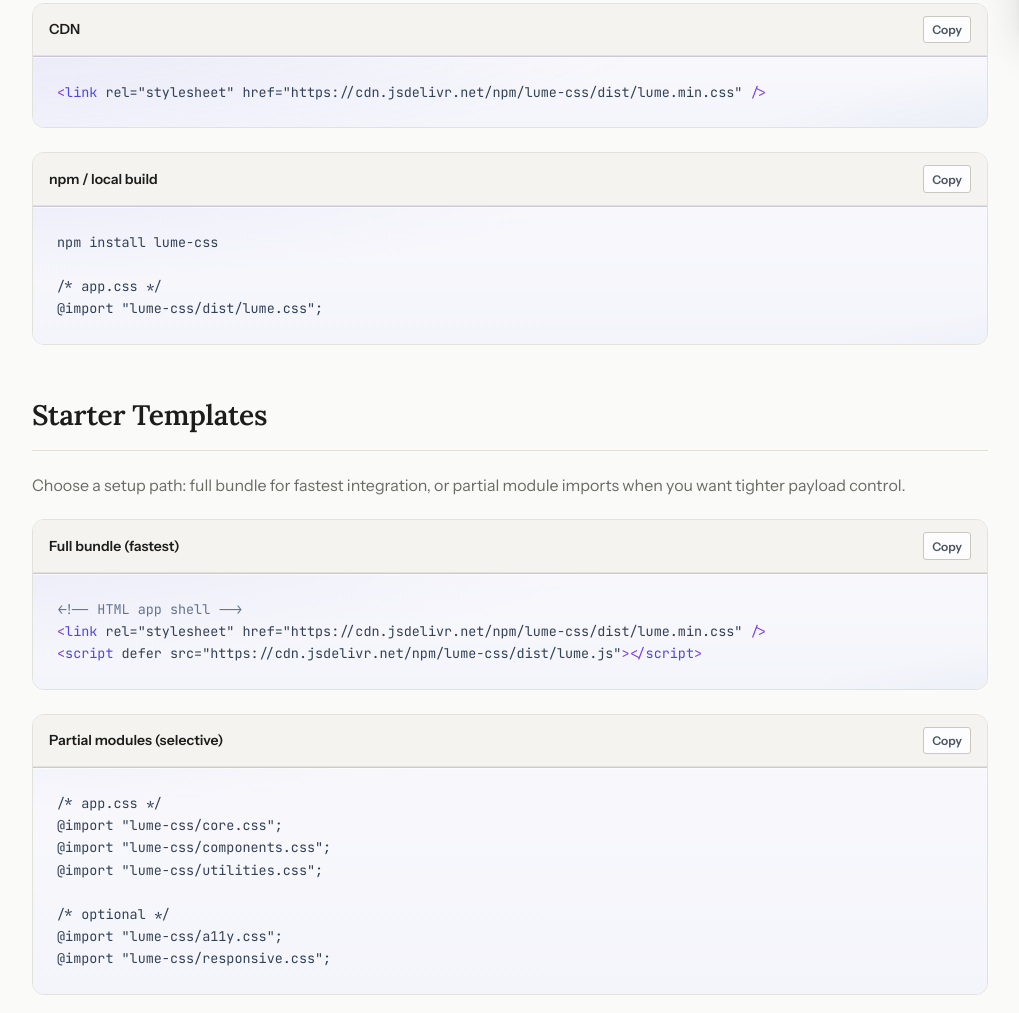
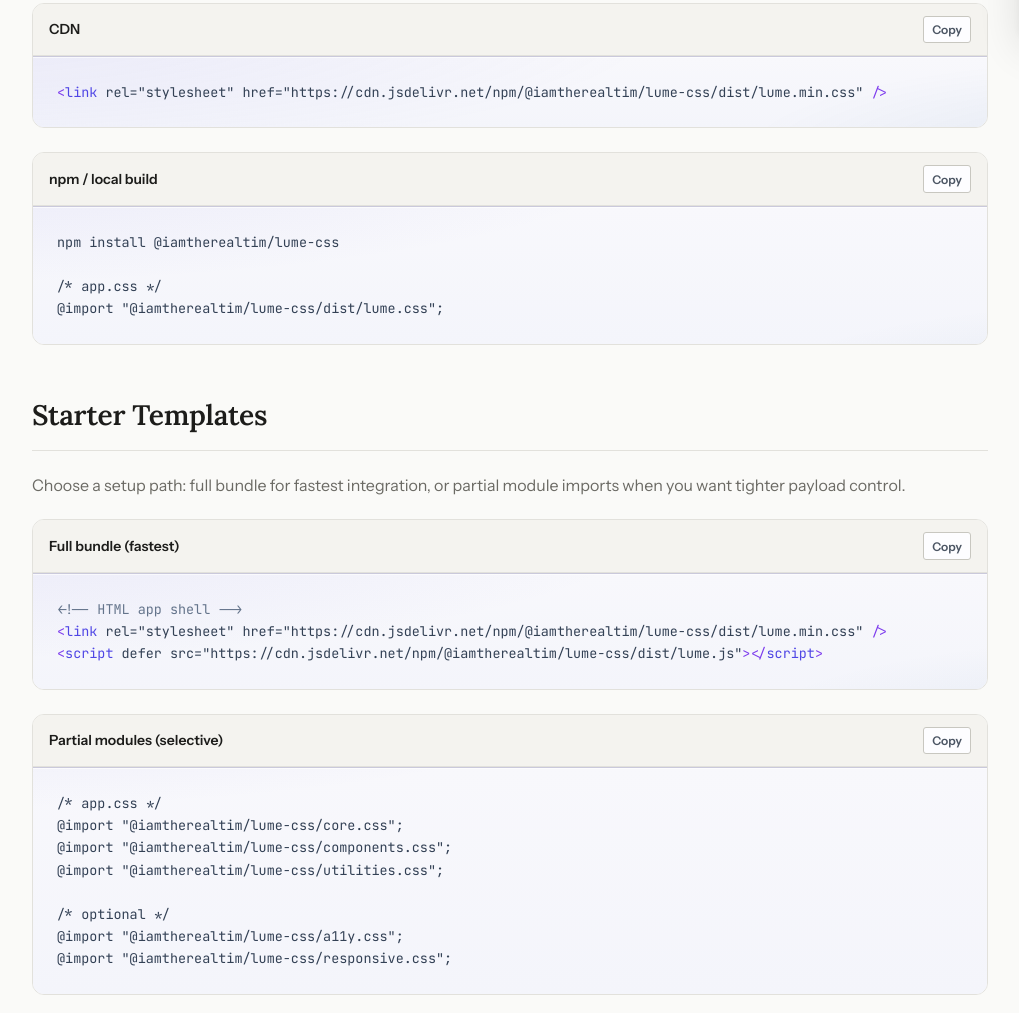
Before and after one commit to iamtherealtim/lume-css, a website: page docs/lume-docs.html in a window 1280 px wide. Shown: the part 768-1781 px from the top of the page, without its empty margins (260-1279 px from the left). Drawn offline with nearby package versions, Linux system fonts and the light colour scheme.

Commit message:
NPM Changes

```diff
--- a/docs/lume-docs.html
+++ b/docs/lume-docs.html
@@ -616,17 +616,17 @@
                 <div class="docs-example-title">CDN</div>
                 <button class="docs-copy" data-copy-target="code-install-cdn">Copy</button>
               </div>
-              <pre id="code-install-cdn" class="lume-pre docs-code">&lt;link rel=&quot;stylesheet&quot; href=&quot;https://cdn.jsdelivr.net/npm/lume-css/dist/lume.min.css&quot; /&gt;</pre>
+              <pre id="code-install-cdn" class="lume-pre docs-code">&lt;link rel=&quot;stylesheet&quot; href=&quot;https://cdn.jsdelivr.net/npm/@iamtherealtim/lume-css/dist/lume.min.css&quot; /&gt;</pre>
             </article>
             <article class="docs-example docs-search-item" data-search="installation npm import">
               <div class="docs-example-head">
                 <div class="docs-example-title">npm / local build</div>
                 <button class="docs-copy" data-copy-target="code-install-npm">Copy</button>
               </div>
-              <pre id="code-install-npm" class="lume-pre docs-code">npm install lume-css
+              <pre id="code-install-npm" class="lume-pre docs-code">npm install @iamtherealtim/lume-css
 
 /* app.css */
-@import &quot;lume-css/dist/lume.css&quot;;</pre>
+@import &quot;@iamtherealtim/lume-css/dist/lume.css&quot;;</pre>
             </article>
           </div>
         </section>
@@ -645,8 +645,8 @@
                 <button class="docs-copy" data-copy-target="code-starter-full">Copy</button>
               </div>
               <pre id="code-starter-full" class="lume-pre docs-code">&lt;!-- HTML app shell --&gt;
-&lt;link rel=&quot;stylesheet&quot; href=&quot;https://cdn.jsdelivr.net/npm/lume-css/dist/lume.min.css&quot; /&gt;
-&lt;script defer src=&quot;https://cdn.jsdelivr.net/npm/lume-css/dist/lume.js&quot;&gt;&lt;/script&gt;</pre>
+&lt;link rel=&quot;stylesheet&quot; href=&quot;https://cdn.jsdelivr.net/npm/@iamtherealtim/lume-css/dist/lume.min.css&quot; /&gt;
+&lt;script defer src=&quot;https://cdn.jsdelivr.net/npm/@iamtherealtim/lume-css/dist/lume.js&quot;&gt;&lt;/script&gt;</pre>
             </article>
 
             <article class="docs-example docs-search-item" data-search="starter partial modules core components utilities">
@@ -655,13 +655,13 @@
                 <button class="docs-copy" data-copy-target="code-starter-partial">Copy</button>
               </div>
               <pre id="code-starter-partial" class="lume-pre docs-code">/* app.css */
-@import &quot;lume-css/core.css&quot;;
-@import &quot;lume-css/components.css&quot;;
-@import &quot;lume-css/utilities.css&quot;;
+@import &quot;@iamtherealtim/lume-css/core.css&quot;;
+@import &quot;@iamtherealtim/lume-css/components.css&quot;;
+@import &quot;@iamtherealtim/lume-css/utilities.css&quot;;
 
 /* optional */
-@import &quot;lume-css/a11y.css&quot;;
-@import &quot;lume-css/responsive.css&quot;;</pre>
+@import &quot;@iamtherealtim/lume-css/a11y.css&quot;;
+@import &quot;@iamtherealtim/lume-css/responsive.css&quot;;</pre>
             </article>
           </div>
           <article class="docs-example docs-search-item" data-search="starter interactive modal data-lume-toggle data-lume-target">
@@ -669,8 +669,8 @@
               <div class="docs-example-title">Interactive starter (modal toggle)</div>
               <button class="docs-copy" data-copy-target="code-starter-interactive">Copy</button>
             </div>
-            <pre id="code-starter-interactive" class="lume-pre docs-code">&lt;link rel=&quot;stylesheet&quot; href=&quot;https://cdn.jsdelivr.net/npm/lume-css/dist/lume.min.css&quot; /&gt;
-&lt;script defer src=&quot;https://cdn.jsdelivr.net/npm/lume-css/dist/lume.js&quot;&gt;&lt;/script&gt;
+            <pre id="code-starter-interactive" class="lume-pre docs-code">&lt;link rel=&quot;stylesheet&quot; href=&quot;https://cdn.jsdelivr.net/npm/@iamtherealtim/lume-css/dist/lume.min.css&quot; /&gt;
+&lt;script defer src=&quot;https://cdn.jsdelivr.net/npm/@iamtherealtim/lume-css/dist/lume.js&quot;&gt;&lt;/script&gt;
 
 &lt;button
   class=&quot;lume-btn lume-btn-primary&quot;
@@ -699,8 +699,8 @@
               <div class="docs-example-title">Interactive starter (dropdown toggle)</div>
               <button class="docs-copy" data-copy-target="code-starter-dropdown">Copy</button>
             </div>
-            <pre id="code-starter-dropdown" class="lume-pre docs-code">&lt;link rel=&quot;stylesheet&quot; href=&quot;https://cdn.jsdelivr.net/npm/lume-css/dist/lume.min.css&quot; /&gt;
-&lt;script defer src=&quot;https://cdn.jsdelivr.net/npm/lume-css/dist/lume.js&quot;&gt;&lt;/script&gt;
+            <pre id="code-starter-dropdown" class="lume-pre docs-code">&lt;link rel=&quot;stylesheet&quot; href=&quot;https://cdn.jsdelivr.net/npm/@iamtherealtim/lume-css/dist/lume.min.css&quot; /&gt;
+&lt;script defer src=&quot;https://cdn.jsdelivr.net/npm/@iamtherealtim/lume-css/dist/lume.js&quot;&gt;&lt;/script&gt;
 
 &lt;div class=&quot;lume-dropdown&quot; id=&quot;starter-dropdown&quot;&gt;
   &lt;button
--- a/package.json
+++ b/package.json
@@ -1,5 +1,5 @@
 {
-  "name": "lume-css",
+  "name": "@iamtherealtim/lume-css",
   "version": "1.0.0",
   "description": "A minimal open-source CSS library for thoughtful interfaces.",
   "license": "MIT",
```
Also changed, not shown: README.md.
